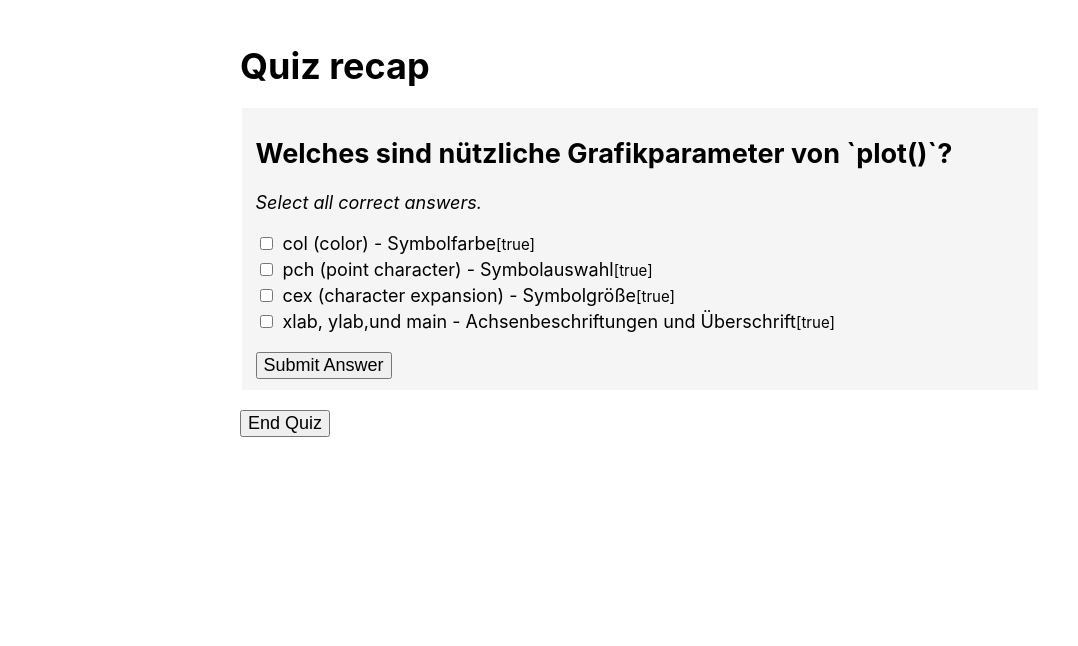
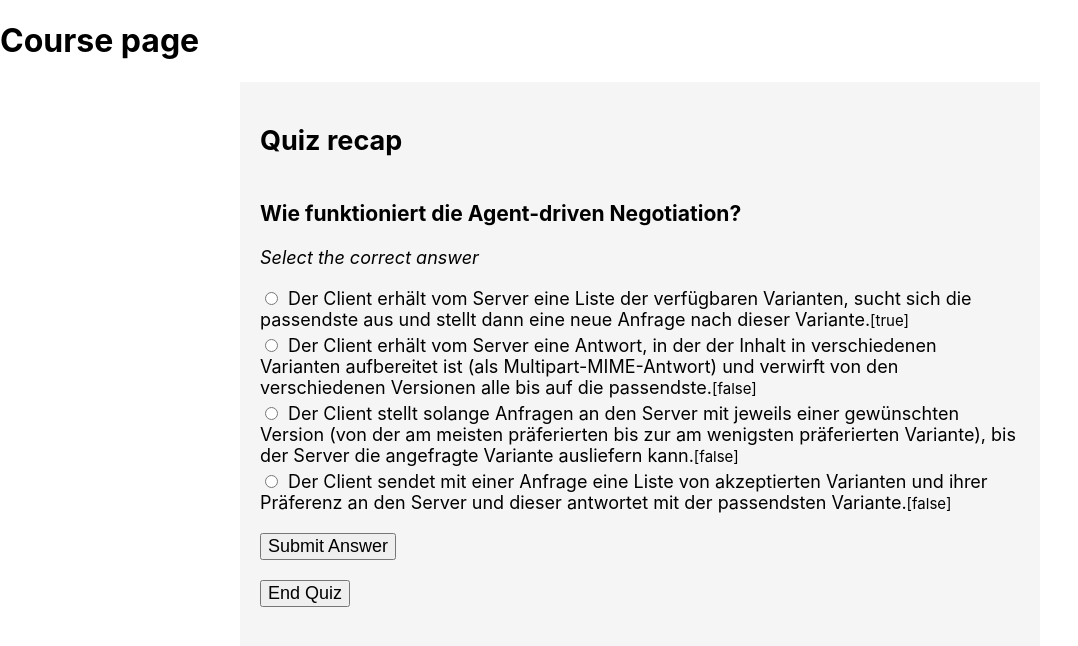
Before and after one commit to openHPI/quiz-recap, a React (Create React App) app: page / in a window 1280 px wide. Shown: the top 646 px of the page, without its empty margins (0-1078 px from the left). Built offline with nearby package versions, Linux system fonts and the light colour scheme.

Commit message:
Make the app more "widget-like"
Ad use webtech dataset for more fun

```diff
--- a/public/index.html
+++ b/public/index.html
@@ -28,7 +28,11 @@
   </head>
   <body>
     <noscript>You need to enable JavaScript to run this app.</noscript>
-    <div id="root"></div>
+    <h1>Course page</h1>
+
+    <main style="margin: 0 auto; max-width: 800px">
+      <div id="quiz-recap"></div>
+    </main>
     <!--
       This HTML file is a template.
       If you open it directly in the browser, you will see an empty page.
--- a/src/App.css
+++ b/src/App.module.css
@@ -1,10 +1,10 @@
-.App {
+.app {
   padding: 20px;
   font-size: 18px;
-  margin: 0 auto;
   max-width: 800px;
+  background-color: whitesmoke;
 }
 
-main > * {
+.content > * {
   margin-bottom: 20px;
 }
--- a/src/App.tsx
+++ b/src/App.tsx
@@ -1,5 +1,5 @@
-import React, { useEffect, useState } from 'react';
-import './App.css';
+import { useEffect, useState } from 'react';
+import classes from './App.module.css';
 import Form from './components/Form';
 import Result from './components/Result';
 import { Answer, Data, Question, ResultType } from './types';
@@ -61,10 +61,11 @@ function App(data: Data) {
   };
 
   return (
-    <main className="App">
-      <h1>Quiz recap</h1>
+    <div className={classes.app}>
+      <h2>Quiz recap</h2>
+      <div className={classes.content}>
         {question && data.answers && !quizEnded && (
-        <React.Fragment>
+          <>
             <Form
               question={question}
               answers={getAnswers(question, data.answers)}
@@ -74,17 +75,18 @@ function App(data: Data) {
             <button type="button" onClick={handleEndQuiz}>
               End Quiz
             </button>
-        </React.Fragment>
+          </>
         )}
         {quizEnded && (
-        <React.Fragment>
+          <>
             <Result results={results} totalQuestions={questionSet.length} />
             <button type="button" onClick={handleNewQuiz}>
               New Quiz
             </button>
-        </React.Fragment>
+          </>
         )}
-    </main>
+      </div>
+    </div>
   );
 }
 
--- a/src/components/Form.css
+++ b/src/components/Form.css
@@ -3,8 +3,9 @@ button {
 }
 
 fieldset {
-  background-color: whitesmoke;
-  border: none;
+  border: 0;
+  padding: 0;
+  margin: 0;
 }
 
 fieldset > *:not(:last-child) {
--- a/src/components/QuestionText.tsx
+++ b/src/components/QuestionText.tsx
@@ -3,7 +3,7 @@ import { QuizType } from '../types';
 const QuestionText = ({ text, type }: { text: string; type: QuizType }) => {
   return (
     <div>
-      <h2>{text}</h2>
+      <h3>{text}</h3>
       <p>
         <em>
           {type === 'Xikolo::Quiz::MultipleAnswerQuestion'
--- a/src/index.tsx
+++ b/src/index.tsx
@@ -2,13 +2,13 @@ import React from 'react';
 import ReactDOM from 'react-dom/client';
 import './index.css';
 import App from './App';
-import { exampleData } from './static/data';
+import { webtechData } from './static/data';
 
 const root = ReactDOM.createRoot(
-  document.getElementById('root') as HTMLElement
+  document.getElementById('quiz-recap') as HTMLElement
 );
 root.render(
   <React.StrictMode>
-    <App questions={exampleData.questions} answers={exampleData.answers} />
+    <App questions={webtechData.questions} answers={webtechData.answers} />
   </React.StrictMode>
 );
```
Lines whose indentation alone changed are shown as unchanged.
